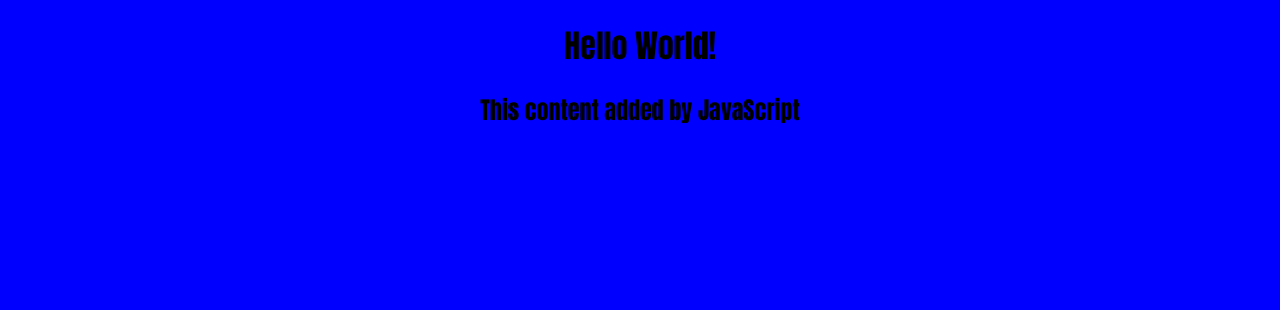
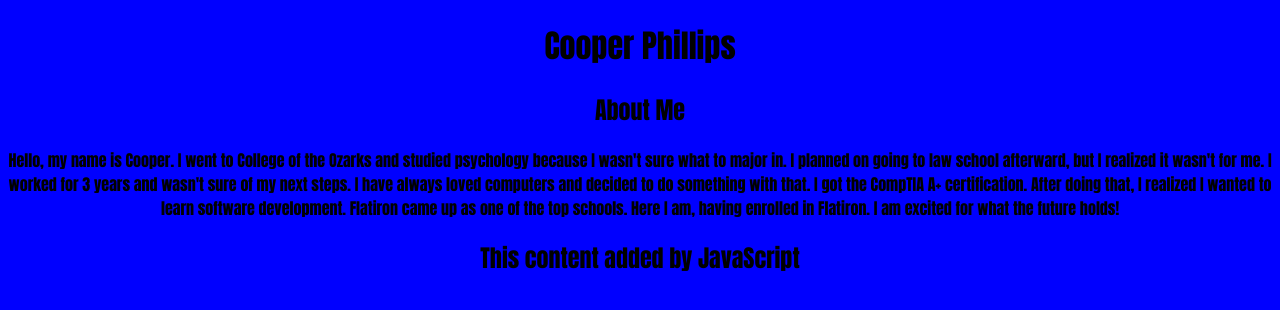
Before and after one commit to cmphill/my-personal-website, a plain HTML site: page index.html in a window 1280 px wide. Drawn offline with Linux system fonts and the light colour scheme.

Commit message:
added bio information

```diff
--- a/index.html
+++ b/index.html
@@ -5,7 +5,11 @@
         <title>My Personal Website</title>
     </head>
     <body>
-        <h1>Hello World!</h1>
+        <h1>Cooper Phillips</h1>
+        <h2>About Me</h2>
+        <div>
+            <p>Hello, my name is Cooper. I went to College of the Ozarks and studied psychology because I wasn't sure what to major in. I planned on going to law school afterward, but I realized it wasn't for me. I worked for 3 years and wasn't sure of my next steps. I have always loved computers and decided to do something with that. I got the CompTIA A+ certification. After doing that, I realized I wanted to learn software development. Flatiron came up as one of the top schools. Here I am, having enrolled in Flatiron. I am excited for what the future holds! </p>
+        </div>
         <script src ="script.js"></script>
     </body>
 </html>
```
